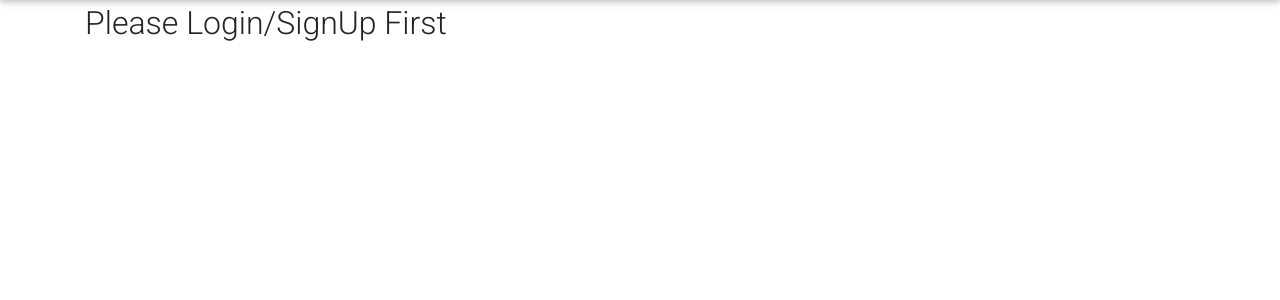
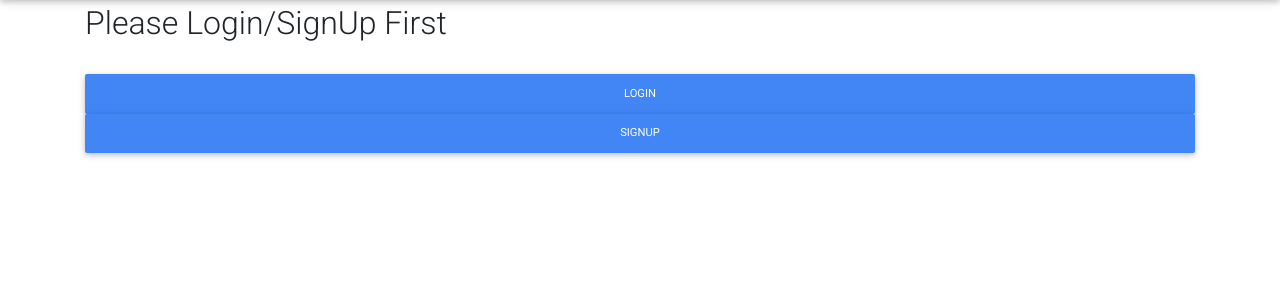
Before and after one commit to spreet6999/UserProfileApp, a Django app: page / in a window 1280 px wide. Shown: the part 56-356 px from the top of the page. Run offline with Django 3.2, Linux system fonts and the light colour scheme; some libraries are stand-ins or nearby versions.

Commit message:
Second Commit

```diff
--- a/Users/templates/Users/profile.html
+++ b/Users/templates/Users/profile.html
@@ -7,6 +7,10 @@
         <h1>You have successfully Logged In!</h1>
     {% else %}
         <h2>Please Login/SignUp First</h2>
+        <br>
+        <button class="btn btn-block btn-primary btn-md" href="{% url 'Users:login' %}">Login</button>
+        <button class="btn btn-block btn-primary btn-md" href="{% url 'Users:signup' %}">SignUp</button>
+
     {% endif %}
 
 {% endblock %}
```
